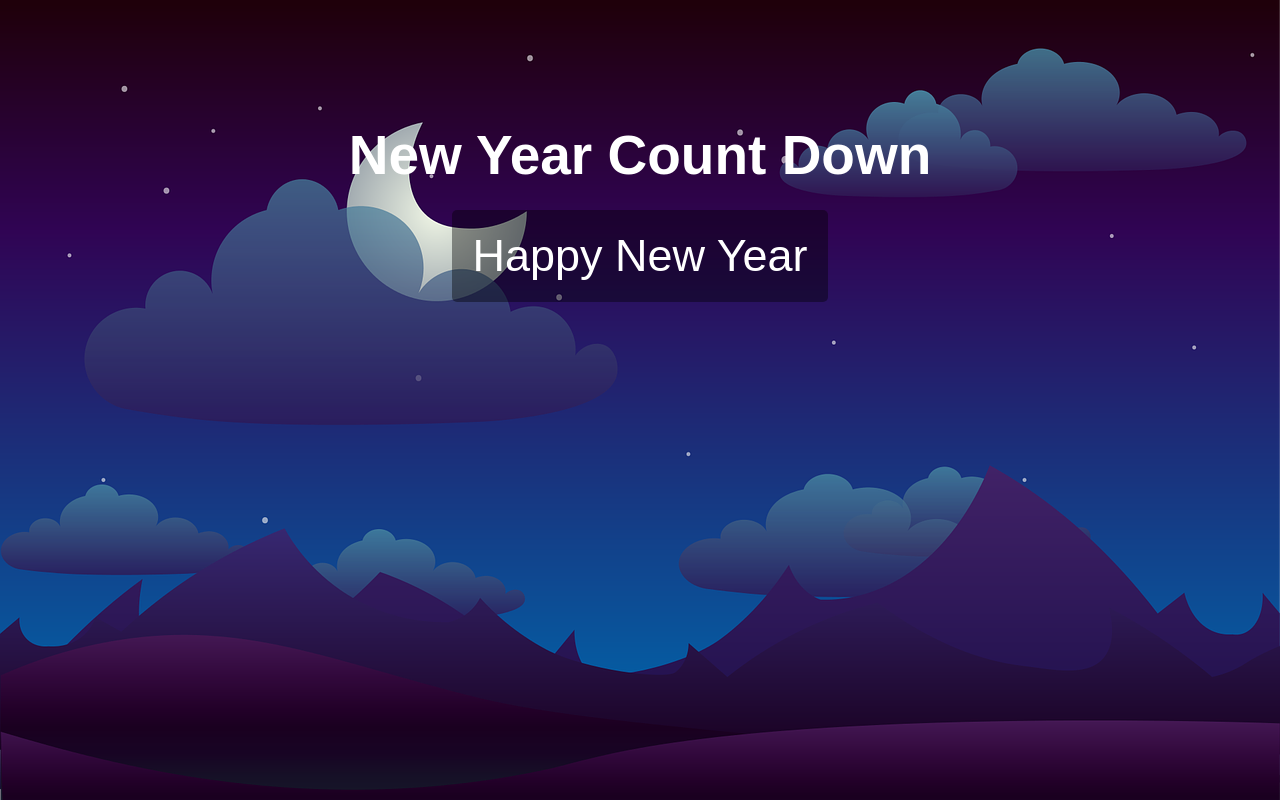
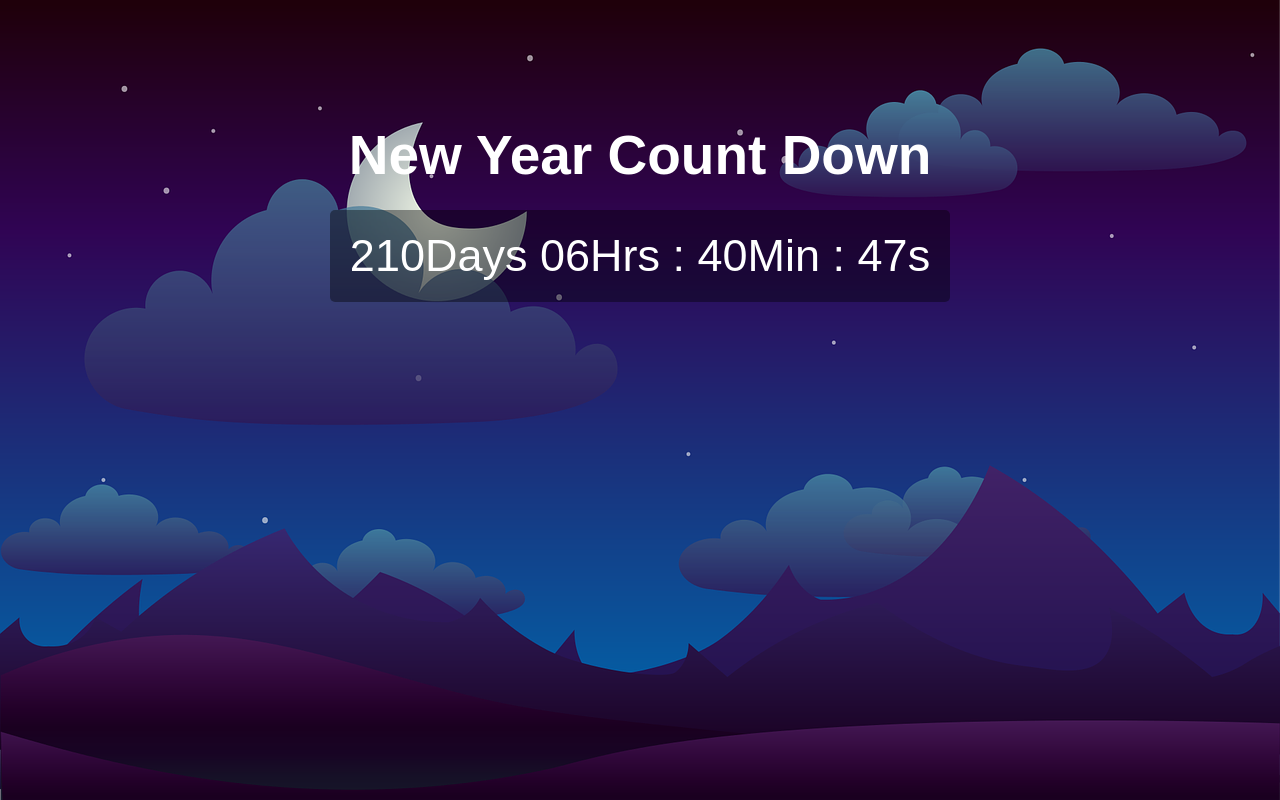
Before and after one commit to AlptekinOcakdan/HundredDaysOfJS, a plain HTML site: page 17DateCountdown/index.html in a window 1280 px wide. Drawn offline with Linux system fonts and the light colour scheme.

Commit message:
New Year Count Down App

```diff
--- a/17DateCountdown/script.js
+++ b/17DateCountdown/script.js
@@ -1,4 +1,4 @@
-const countTo = "1 Jan 2021";
+const countTo = "1 Jan 2024";
 
 const c = setInterval(() => {
 
--- a/17DateCountdown/styles.css
+++ b/17DateCountdown/styles.css
@@ -22,7 +22,7 @@ h1 {
 }
 
 #countdown {
-    background-color: rgba(0,0,0,.4);
+    background-color: rgba(0, 0, 0, .4);
     padding: 20px;
     font-size: 45px;
     color: #fff;
```
Also changed, not shown: 17DateCountdown/index.html (+3 -3 lines), 1 other file.
